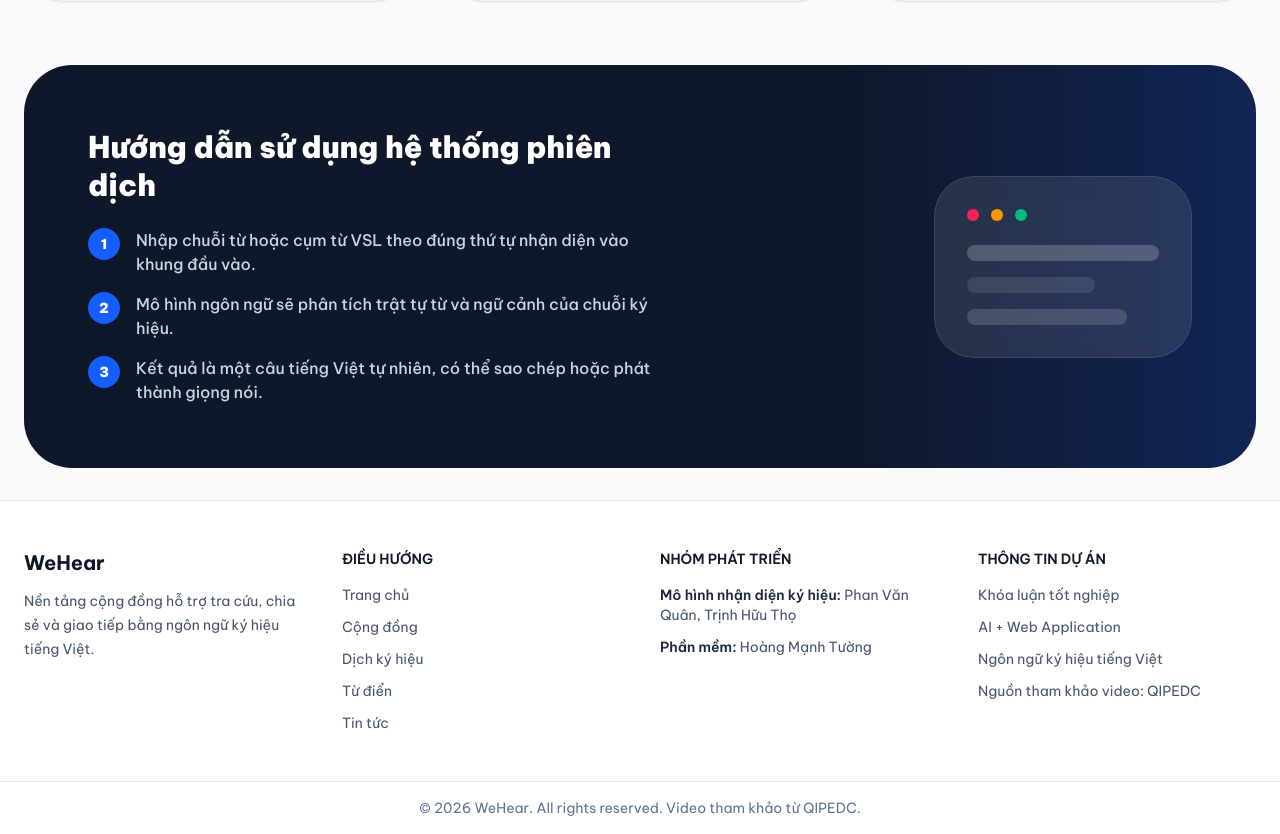
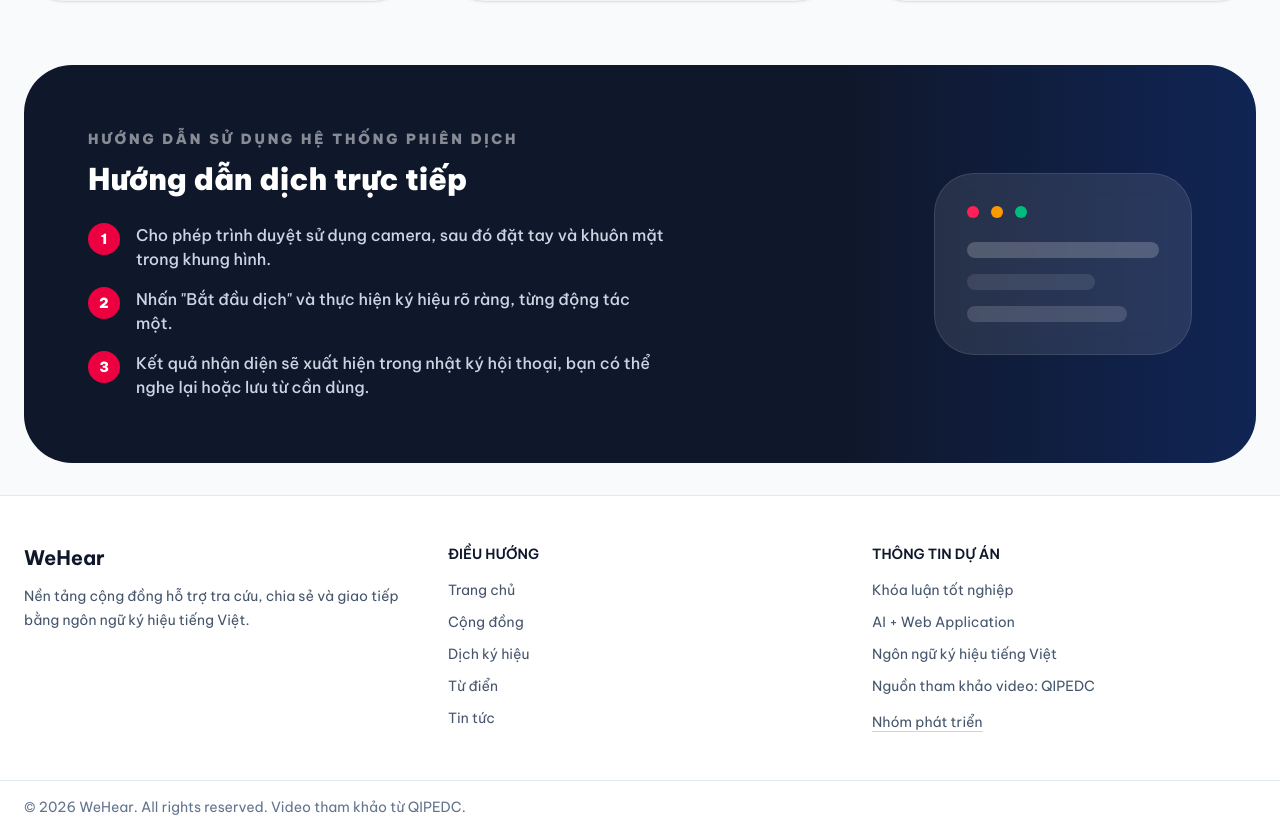
Before and after one commit to tuong2411/wehear-frontend, a Next.js app: page /translate in a window 1280 px wide. Shown: the part 1366-2200 px from the top of the page. Built offline with nearby package versions, Linux system fonts and the light colour scheme; no server answers.

Commit message:
Correcting minor errors

```diff
--- a/app/(public)/translate/page.tsx
+++ b/app/(public)/translate/page.tsx
@@ -13,8 +13,42 @@ import {
   Camera,
 } from "lucide-react";
 
+const translationGuides = {
+  live: {
+    accentClass: "bg-rose-600",
+    title: "Hướng dẫn dịch trực tiếp",
+    steps: [
+      "Cho phép trình duyệt sử dụng camera, sau đó đặt tay và khuôn mặt trong khung hình.",
+      "Nhấn \"Bắt đầu dịch\" và thực hiện ký hiệu rõ ràng, từng động tác một.",
+      "Kết quả nhận diện sẽ xuất hiện trong nhật ký hội thoại, bạn có thể nghe lại hoặc lưu từ cần dùng.",
+    ],
+  },
+  quick: {
+    accentClass: "bg-blue-600",
+    title: "Hướng dẫn dịch từ ký hiệu sang câu",
+    steps: [
+      "Nhập chuỗi từ hoặc cụm từ VSL theo đúng thứ tự nhận diện vào khung đầu vào.",
+      "Chọn model dịch phù hợp rồi nhấn \"Dịch câu\" để hệ thống phân tích ngữ cảnh.",
+      "Kết quả là một câu tiếng Việt tự nhiên, có thể sao chép hoặc phát thành giọng nói.",
+    ],
+  },
+  upload: {
+    accentClass: "bg-indigo-600",
+    title: "Hướng dẫn dịch từ video tải lên",
+    steps: [
+      "Chọn hoặc kéo thả video có chứa động tác ký hiệu, ưu tiên video rõ tay và đủ sáng.",
+      "Chờ hệ thống phân tích video và trả về danh sách kết quả nhận diện phù hợp nhất.",
+      "Chọn kết quả đúng để lưu lại, hoặc gửi từ nhận diện sang phần dịch câu nếu cần tạo câu tiếng Việt hoàn chỉnh.",
+    ],
+  },
+} satisfies Record<
+  "quick" | "upload" | "live",
+  { accentClass: string; title: string; steps: string[] }
+>;
+
 export default function TranslatePage() {
   const [activeTab, setActiveTab] = useState<"quick" | "upload" | "live">("live");
+  const activeGuide = translationGuides[activeTab];
 
   return (
     <main className="min-h-screen bg-[#F8FAFC]">
@@ -113,26 +147,25 @@ export default function TranslatePage() {
           <div className="absolute top-0 right-0 w-1/3 h-full bg-gradient-to-l from-blue-600/20 to-transparent" />
           <div className="relative z-10 flex flex-col md:flex-row items-center justify-between gap-12">
             <div className="max-w-xl space-y-6">
-              <h3 className="text-3xl font-black leading-tight">Hướng dẫn sử dụng hệ thống phiên dịch</h3>
+              <div>
+                <p className="text-sm font-black uppercase tracking-[0.2em] text-white/50">
+                  Hướng dẫn sử dụng hệ thống phiên dịch
+                </p>
+                <h3 className="mt-3 text-3xl font-black leading-tight">
+                  {activeGuide.title}
+                </h3>
+              </div>
               <div className="space-y-4">
-                <div className="flex items-start gap-4">
-                  <div className="w-8 h-8 rounded-full bg-blue-600 flex items-center justify-center text-sm font-black flex-shrink-0">1</div>
-                  <p className="text-slate-300 font-medium">
-                    Nhập chuỗi từ hoặc cụm từ VSL theo đúng thứ tự nhận diện vào khung đầu vào.
-                  </p>
-                </div>
-                <div className="flex items-start gap-4">
-                  <div className="w-8 h-8 rounded-full bg-blue-600 flex items-center justify-center text-sm font-black flex-shrink-0">2</div>
-                  <p className="text-slate-300 font-medium">
-                    Mô hình ngôn ngữ sẽ phân tích trật tự từ và ngữ cảnh của chuỗi ký hiệu.
-                  </p>
-                </div>
-                <div className="flex items-start gap-4">
-                  <div className="w-8 h-8 rounded-full bg-blue-600 flex items-center justify-center text-sm font-black flex-shrink-0">3</div>
-                  <p className="text-slate-300 font-medium">
-                    Kết quả là một câu tiếng Việt tự nhiên, có thể sao chép hoặc phát thành giọng nói.
-                  </p>
-                </div>
+                {activeGuide.steps.map((step, index) => (
+                  <div key={step} className="flex items-start gap-4">
+                    <div
+                      className={`w-8 h-8 rounded-full ${activeGuide.accentClass} flex items-center justify-center text-sm font-black flex-shrink-0`}
+                    >
+                      {index + 1}
+                    </div>
+                    <p className="text-slate-300 font-medium">{step}</p>
+                  </div>
+                ))}
               </div>
             </div>
             <div className="flex-shrink-0 bg-white/10 backdrop-blur-md p-8 rounded-[40px] border border-white/10">
--- a/components/home/HeroSection.tsx
+++ b/components/home/HeroSection.tsx
@@ -3,6 +3,13 @@
 import Link from "next/link";
 import { motion } from "framer-motion";
 import { ArrowRight, Sparkles } from "lucide-react";
+
+const communityAvatars = [
+  { name: "Minh Anh", initials: "MA", className: "bg-blue-500" },
+  { name: "Gia Hân", initials: "GH", className: "bg-emerald-500" },
+  { name: "Tuấn Kiệt", initials: "TK", className: "bg-amber-500" },
+  { name: "Ngọc Linh", initials: "NL", className: "bg-rose-500" },
+];
 
 export default function HeroSection() {
   return (
@@ -52,11 +59,14 @@ export default function HeroSection() {
 
             <div className="mt-10 flex items-center gap-6 text-sm text-slate-400">
               <div className="flex -space-x-3">
-                {[1, 2, 3, 4].map((i) => (
+                {communityAvatars.map((avatar) => (
                   <div
-                    key={i}
-                    className="h-10 w-10 rounded-full border-2 border-white bg-slate-200 shadow-sm"
-                  />
+                    key={avatar.name}
+                    title={avatar.name}
+                    className={`flex h-10 w-10 items-center justify-center rounded-full border-2 border-white text-[11px] font-bold text-white shadow-sm ring-1 ring-slate-100 ${avatar.className}`}
+                  >
+                    {avatar.initials}
+                  </div>
                 ))}
               </div>
               <p>
--- a/components/layout/Footer.tsx
+++ b/components/layout/Footer.tsx
@@ -3,7 +3,7 @@ import Link from "next/link";
 export default function Footer() {
   return (
     <footer className="border-t border-slate-200 bg-white">
-      <div className="mx-auto grid max-w-7xl gap-10 px-6 py-12 md:grid-cols-4">
+      <div className="mx-auto grid max-w-7xl gap-10 px-6 py-12 md:grid-cols-3">
         <div>
           <h3 className="text-xl font-bold text-slate-900">WeHear</h3>
           <p className="mt-3 text-sm leading-6 text-slate-600">
@@ -47,26 +47,6 @@ export default function Footer() {
 
         <div>
           <h4 className="text-sm font-semibold uppercase tracking-wide text-slate-900">
-            Nhóm phát triển
-          </h4>
-          <ul className="mt-4 space-y-3 text-sm text-slate-600">
-            <li>
-              <span className="font-semibold text-slate-800">
-                Mô hình nhận diện ký hiệu:
-              </span>{" "}
-              Phan Văn Quân, Trịnh Hữu Thọ
-            </li>
-            <li>
-              <span className="font-semibold text-slate-800">
-                Phần mềm:
-              </span>{" "}
-              Hoàng Mạnh Tường
-            </li>
-          </ul>
-        </div>
-
-        <div>
-          <h4 className="text-sm font-semibold uppercase tracking-wide text-slate-900">
             Thông tin dự án
           </h4>
           <ul className="mt-4 space-y-3 text-sm text-slate-600">
@@ -74,12 +54,41 @@ export default function Footer() {
             <li>AI + Web Application</li>
             <li>Ngôn ngữ ký hiệu tiếng Việt</li>
             <li>Nguồn tham khảo video: QIPEDC</li>
+            <li className="pt-1">
+              <div className="group relative inline-flex">
+                <button
+                  type="button"
+                  className="text-sm text-slate-600 underline decoration-slate-300 underline-offset-4 transition hover:text-blue-600 focus:outline-none focus-visible:text-blue-600"
+                >
+                  Nhóm phát triển
+                </button>
+
+                <div className="pointer-events-none absolute bottom-full right-0 z-10 mb-3 w-72 translate-y-1 rounded-md border border-slate-200 bg-white p-4 text-left text-sm text-slate-600 opacity-0 shadow-lg transition duration-150 group-hover:translate-y-0 group-hover:opacity-100 group-focus-within:translate-y-0 group-focus-within:opacity-100">
+                  <p>
+                    <span className="font-semibold text-slate-800">
+                      Mô hình nhận diện ký hiệu:
+                    </span>{" "}
+                    Phan Văn Quân, Trịnh Hữu Thọ
+                  </p>
+                  <p className="mt-2">
+                    <span className="font-semibold text-slate-800">
+                      Phần mềm:
+                    </span>{" "}
+                    Hoàng Mạnh Tường
+                  </p>
+                </div>
+              </div>
+            </li>
           </ul>
         </div>
       </div>
 
-      <div className="border-t border-slate-200 px-6 py-4 text-center text-sm text-slate-500">
-        © 2026 WeHear. All rights reserved. Video tham khảo từ QIPEDC.
+      <div className="border-t border-slate-200 px-6 py-4">
+        <div className="mx-auto max-w-7xl text-center text-sm text-slate-500 sm:text-left">
+          <p className="text-center sm:text-left">
+            © 2026 WeHear. All rights reserved. Video tham khảo từ QIPEDC.
+          </p>
+        </div>
       </div>
     </footer>
   );
--- a/components/translate/LiveTranslate.tsx
+++ b/components/translate/LiveTranslate.tsx
@@ -832,8 +832,8 @@ export default function LiveTranslate() {
               <div className="flex items-center gap-4 p-4 bg-blue-50 rounded-3xl border border-blue-100">
                 <BrainCircuit size={24} className="text-blue-500 flex-shrink-0" />
                 <p className="text-[11px] text-blue-700 font-bold leading-relaxed">
-                  Hệ thống trích xuất 351 keypoints trên trình duyệt rồi stream
-                  tới model nhận diện VSL theo thời gian thực.
+                  Hệ thống sẽ ghi lại cử động ký hiệu của bạn qua camera và gửi đến AI
+                  để nhận diện, sau đó hiển thị kết quả ở nhật ký hội thoại trên.
                 </p>
               </div>
             </div>
```
